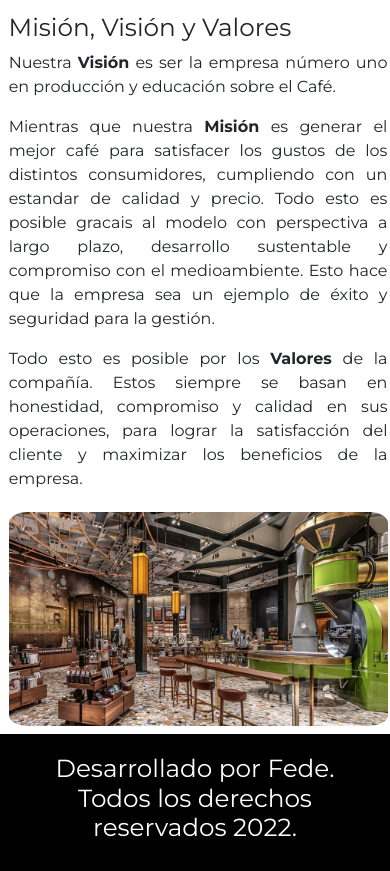
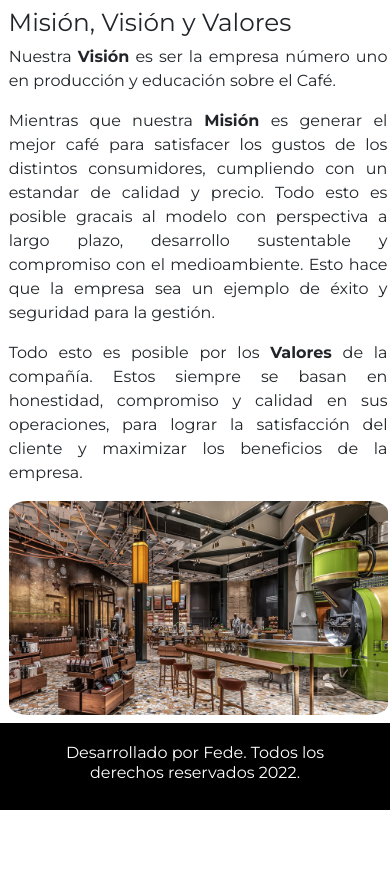
Before and after one commit to FedeC20/Tienda_cafe_FC, a website: page nosotros.html in a window 390 px wide. Shown: the part 2143-3014 px from the top of the page. After the commit the page ends 2953 px from the top, so only its background shows below. Drawn offline with nearby package versions, Linux system fonts and the light colour scheme.

Commit message:
ultimos_cambios

```diff
--- a/scss/components/_mediaqueries.scss
+++ b/scss/components/_mediaqueries.scss
@@ -61,6 +61,7 @@
 	/* Inicio Footer */
 
 	.footer-text {
+		font-size: medium;
 		padding: 10px 20px;
 	}
 
--- a/scss/components/_nosotros.scss
+++ b/scss/components/_nosotros.scss
@@ -1,10 +1,6 @@
 /* Inicio Sección Nosotros */
 
 .nosotros-grid {
-	display: grid;
-	grid-column-gap: 0px;
-	grid-row-gap: 5px;
-
 	.nosotros-container-titulo {
 		padding-top: 30px;
 	}
```
Also changed, not shown: index.html (+2 -2 lines), css/style.css, 1 other file.
